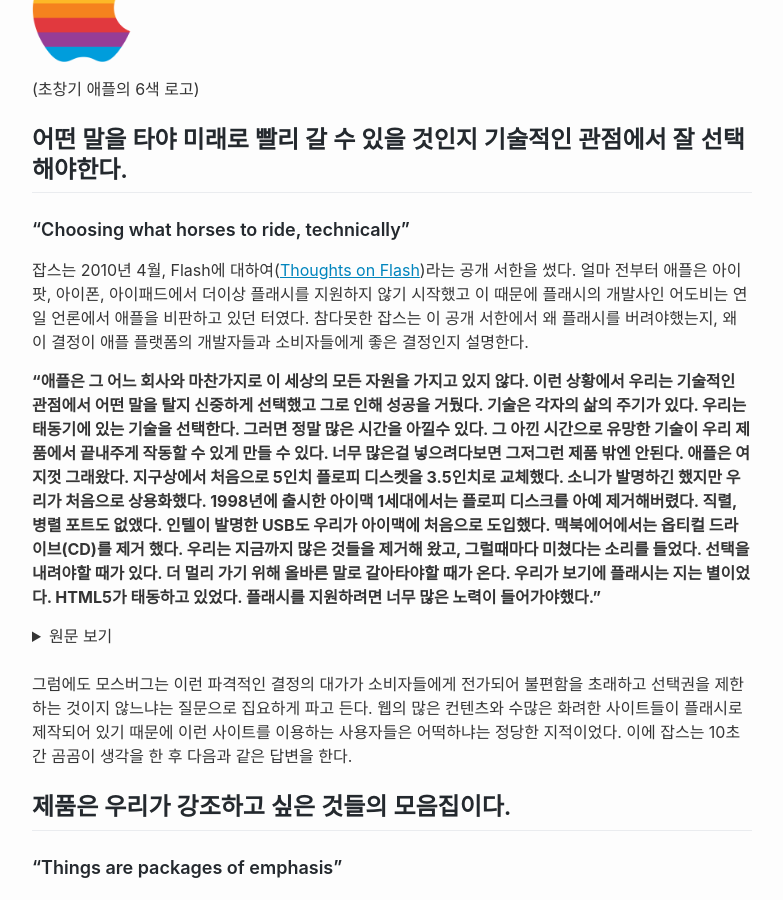
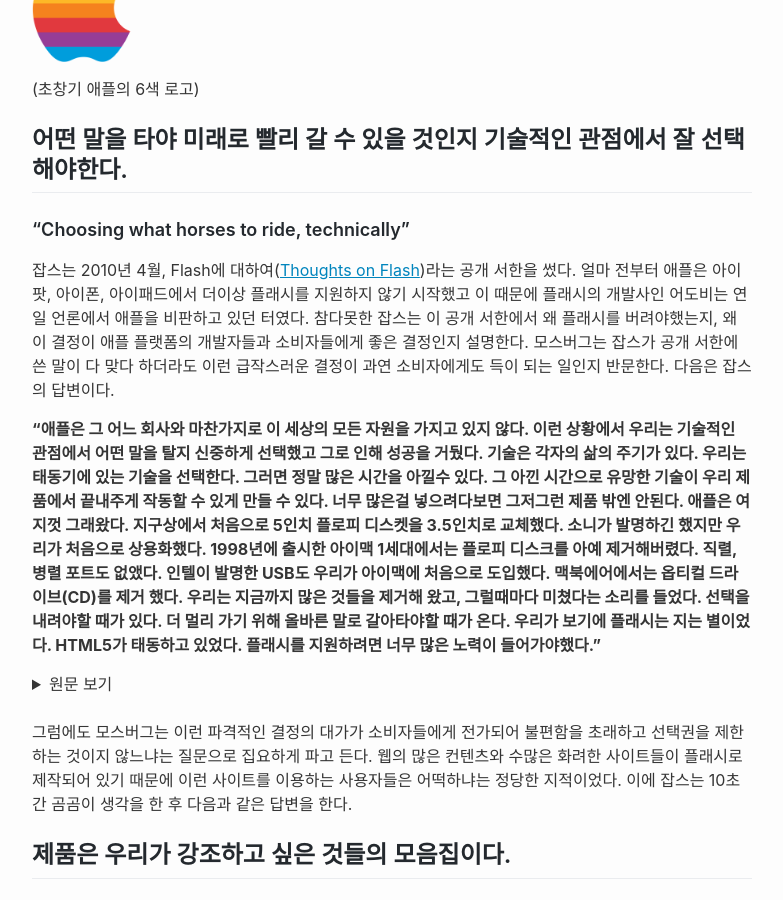
Before and after one commit to nsoojin/nsoojin.github.io, a Jekyll site: the page built from _posts/2019-05-21-steve-jobs-d8-interview.md, in a window 1280 px wide and 900 px high, scrolled down 957 px. Shown: the whole window, without its empty margins (68-851 px from the left). Built offline with Jekyll 4.4.1, drawn with Linux system fonts in a browser that asks for light colours.

Commit message:
steve jobs revision 1

```diff
--- a/_posts/2019-05-21-steve-jobs-d8-interview.md
+++ b/_posts/2019-05-21-steve-jobs-d8-interview.md
@@ -44,7 +44,7 @@
 ## 어떤 말을 타야 미래로 빨리 갈 수 있을 것인지 기술적인 관점에서 잘 선택해야한다.
 ### "Choosing what horses to ride, technically"
 
-잡스는 2010년 4월, Flash에 대하여([Thoughts on Flash](https://www.apple.com/hotnews/thoughts-on-flash/))라는 공개 서한을 썼다. 얼마 전부터 애플은 아이팟, 아이폰, 아이패드에서 더이상 플래시를 지원하지 않기 시작했고 이 때문에 플래시의 개발사인 어도비는 연일 언론에서 애플을 비판하고 있던 터였다. 참다못한 잡스는 이 공개 서한에서 왜 플래시를 버려야했는지, 왜 이 결정이 애플 플랫폼의 개발자들과 소비자들에게 좋은 결정인지 설명한다.
+잡스는 2010년 4월, Flash에 대하여([Thoughts on Flash](https://www.apple.com/hotnews/thoughts-on-flash/))라는 공개 서한을 썼다. 얼마 전부터 애플은 아이팟, 아이폰, 아이패드에서 더이상 플래시를 지원하지 않기 시작했고 이 때문에 플래시의 개발사인 어도비는 연일 언론에서 애플을 비판하고 있던 터였다. 참다못한 잡스는 이 공개 서한에서 왜 플래시를 버려야했는지, 왜 이 결정이 애플 플랫폼의 개발자들과 소비자들에게 좋은 결정인지 설명한다. 모스버그는 잡스가 공개 서한에 쓴 말이 다 맞다 하더라도 이런 급작스러운 결정이 과연 소비자에게도 득이 되는 일인지 반문한다. 다음은 잡스의 답변이다.
 
 **"애플은 그 어느 회사와 마찬가지로 이 세상의 모든 자원을 가지고 있지 않다. 이런 상황에서 우리는 기술적인 관점에서 어떤 말을 탈지 신중하게 선택했고 그로 인해 성공을 거뒀다. 기술은 각자의 삶의 주기가 있다. 우리는 태동기에 있는 기술을 선택한다. 그러면 정말 많은 시간을 아낄수 있다. 그 아낀 시간으로 유망한 기술이 우리 제품에서 끝내주게 작동할 수 있게 만들 수 있다. 너무 많은걸 넣으려다보면 그저그런 제품 밖엔 안된다. 애플은 여지껏 그래왔다. 지구상에서 처음으로 5인치 플로피 디스켓을 3.5인치로 교체했다. 소니가 발명하긴 했지만 우리가 처음으로 상용화했다. 1998년에 출시한 아이맥 1세대에서는 플로피 디스크를 아예 제거해버렸다. 직렬, 병렬 포트도 없앴다. 인텔이 발명한 USB도 우리가 아이맥에 처음으로 도입했다. 맥북에어에서는 옵티컬 드라이브(CD)를 제거 했다. 우리는 지금까지 많은 것들을 제거해 왔고, 그럴때마다 미쳤다는 소리를 들었다. 선택을 내려야할 때가 있다. 더 멀리 가기 위해 올바른 말로 갈아타야할 때가 온다. 우리가 보기에 플래시는 지는 별이었다. HTML5가 태동하고 있었다. 플래시를 지원하려면 너무 많은 노력이 들어가야했다."**
 
```
